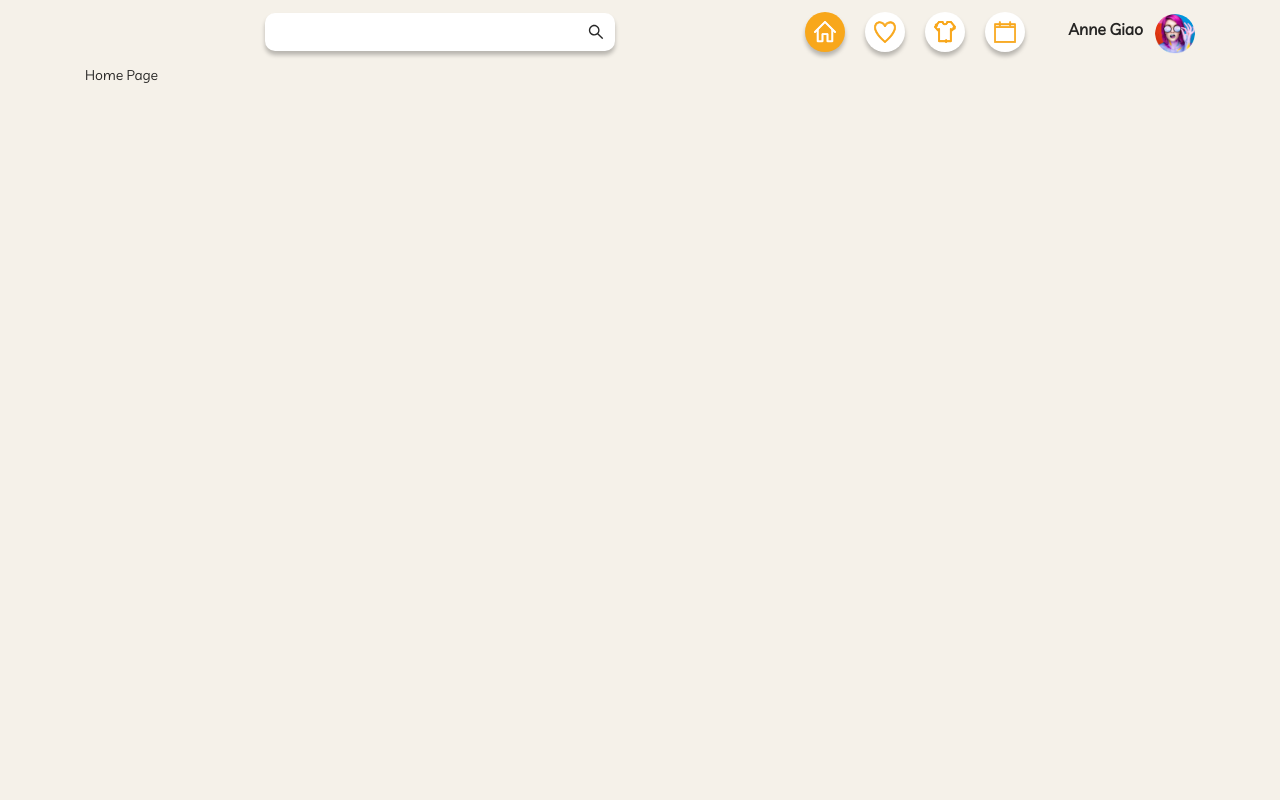
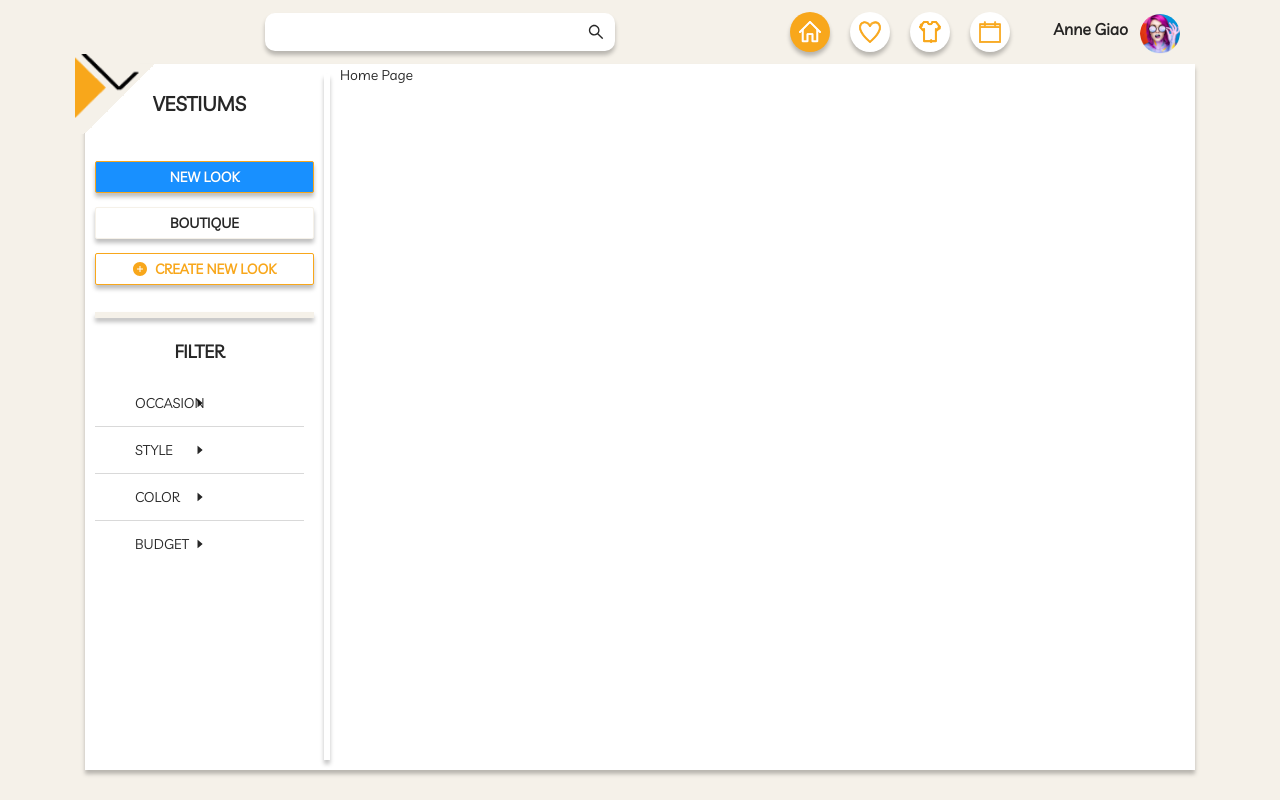
Before and after one commit to The-Phaq/vestium-web-app, a Next.js app: page / in a window 1280 px wide. Built offline with nearby package versions, Linux system fonts and the light colour scheme.

Commit message:
security sider

```diff
--- /dev/null
+++ b/components/Divider/index.js
@@ -0,0 +1,28 @@
+import React from 'react';
+import DividerWrapper from './styles';
+
+const Divider = ({ className, vertical, color }) => (
+  <DividerWrapper vertical={vertical} color={color} className={className}>
+    <div
+      className="divider-line"
+      style={{
+        ...(vertical
+          ? {
+              width: 0,
+              height: '100%',
+            }
+          : {
+              width: '100%',
+              height: 0,
+            }),
+      }}
+    />
+  </DividerWrapper>
+);
+
+Divider.defaultProps = {
+  vertical: false,
+  color: '#F5F1E9',
+};
+
+export default Divider;
--- /dev/null
+++ b/components/Divider/styles.js
@@ -0,0 +1,10 @@
+import styled from 'styled-components';
+
+export default styled.div`
+  padding: 10px;
+
+  .divider-line {
+    border: 3px solid ${({ color }) => color};
+    box-shadow: 0px 4px 4px rgba(0, 0, 0, 0.25);
+  }
+`;
--- a/containers/Header/index.js
+++ b/containers/Header/index.js
@@ -44,7 +44,7 @@ const Header = ({ image, fullName }) => {
         onPressEnter={handleSearch}
       />
       <div className="right-header">
-        {actionButtons.map(({ isPrimary, Icon }) => (
+        {actionButtons.map(({ isPrimary, Icon }, index) => (
           <Button
             {...isPrimary && {
               type: 'primary',
@@ -52,6 +52,7 @@ const Header = ({ image, fullName }) => {
             className="nav-icon-button"
             shape="circle"
             icon={<Icon />}
+            key={`button-${String(index)}`}
           />
         ))}
         <div className="user-section">
--- a/containers/Header/styles.js
+++ b/containers/Header/styles.js
@@ -20,7 +20,6 @@ export default styled(Header)`
 
     input {
       background: transparent;
-      color: white;
     }
 
 
--- /dev/null
+++ b/containers/Sider/index.js
@@ -0,0 +1,139 @@
+import React from 'react';
+import Divider from 'components/Divider';
+import { Button, Collapse, Row, Col } from 'antd';
+import { PlusCircleFilled, CaretRightOutlined } from '@ant-design/icons';
+import SiderWrapper from './styles';
+
+const { Panel } = Collapse;
+
+const buttons = [
+  {
+    text: 'NEW LOOK',
+    isPrimary: true,
+  },
+  {
+    text: 'BOUTIQUE',
+  },
+  {
+    text: 'CREATE NEW LOOK',
+    isHighlight: true,
+    Icon: PlusCircleFilled,
+  },
+]
+
+const filters = [
+  {
+    text: 'OCCASION',
+    items: [
+      {
+        id: '1',
+        text: 'office',
+        isPrimary: true,
+      },
+      {
+        id: '2',
+        text: 'evening',
+      },
+      {
+        id: '3',
+        text: 'every day',
+      },
+      {
+        id: '4',
+        text: 'cocktail',
+      },
+      {
+        id: '5',
+        text: 'sport',
+      },
+      {
+        id: '6',
+        text: 'beach',
+      },
+    ],
+  },
+  {
+    text: 'STYLE',
+  },
+  {
+    text: 'COLOR',
+  },
+  {
+    text: 'BUDGET',
+  },
+]
+
+const Sider = () => {
+  return (
+    <SiderWrapper width={255}>
+      <div className="sider-content">
+        <div className="logo">
+          <img
+            alt="logo"
+            src="/images/logo.png"
+          />
+        </div>
+        <div className="title">
+          VESTIUMS
+        </div>
+        <div className="actions-section">
+          {buttons.map(({ Icon, text, isPrimary, isHighlight }, index) => (
+            <Button
+              key={`button-${String(index)}`}
+              {...isPrimary && {
+                type: 'primary',
+              }}
+              {...Icon && {
+                icon: <Icon />,
+              }}
+              {...isHighlight && {
+                className: 'highlight-btn',
+              }}
+            >
+              {text}
+            </Button>
+          ))}
+        </div>
+        <Divider className="divider" />
+        <div className="filter-section">
+          <div className="filter-title">
+            FILTER
+          </div>
+          <Collapse
+            bordered={false}
+            defaultActiveKey={['1']}
+            expandIconPosition="right"
+            expandIcon={({ isActive }) => <CaretRightOutlined rotate={isActive ? 90 : 0} />}
+            className="filter-content"
+          >
+            {filters.map((filter, index) => (
+              <Panel
+                header={filter.text}
+                key={`button-${String(index)}`}
+                className="filter-panel"
+              >
+                <Row gutter={[8, 8]}>
+                  {filter?.items?.map(item => (
+                    <Col span={12} key={item.id}>
+                      <Button
+                        shape="round"
+                        {...item.isPrimary && {
+                          type: 'primary',
+                        }}
+                      >
+                        {item.text}
+                      </Button>
+                    </Col>
+                  ))}
+                </Row>
+              </Panel>
+            ))}
+          </Collapse>
+        </div>
+      </div>
+      <Divider vertical color="#fff" />
+    </SiderWrapper>
+  )
+}
+
+export default Sider;
--- /dev/null
+++ b/containers/Sider/styles.js
@@ -0,0 +1,107 @@
+import styled from 'styled-components';
+import { Layout } from 'antd';
+
+const { Sider } = Layout;
+
+export default styled(Sider)`
+  background: #fff;
+
+  .ant-layout-sider-children {
+    display: flex;
+    align-items: stretch;
+    width: 100%;
+  }
+
+  .vertical-divider {
+    ${'' /* padding-left: 0; */}
+  }
+
+  .sider-content {
+    height: 100%;
+    position: relative;
+    flex-grow: 2;
+    background: linear-gradient(to top left,transparent 50%,${({ theme }) => theme.palette.lightPrimary} 0) top left/70px 70px no-repeat, #fff;
+
+    .divider {
+      padding-right: 0;
+    }
+
+    .title {
+      height: 80px;
+      display: flex;
+      align-items: center;
+      justify-content: center;
+      font-size: 20px;
+      font-weight: 700;
+    }
+
+    .filter-section {
+      padding: 10px;
+
+      .ant-collapse {
+        .filter-panel {
+          background: #fff;
+
+          .ant-btn {
+            width: 100%;
+            padding: 4px 0;
+            text-align: center;
+            line-height: 14px;
+            height: auto;
+            box-shadow: 0px 4px 4px rgba(0, 0, 0, 0.25);
+          }
+        }
+      }
+
+      .filter-title {
+        font-size: 18px;
+        font-weight: 700;
+        text-align: center;
+        margin-bottom: 14px;
+      }
+    }
+
+    .actions-section {
+      display: flex;
+      flex-direction: column;
+      padding: 10px;
+      padding-right: 0;
+
+      & > .ant-btn {
+        width: 100%;
+        border: 1px solid #F5F1E9;
+        box-shadow: 0px 4px 4px rgba(0, 0, 0, 0.25);
+        margin-top: 7px;
+        margin-bottom: 7px;
+
+        span {
+          font-weight: 800;
+        }
+      }
+
+      .ant-btn-primary {
+        border: 1px solid ${({ theme }) => theme.palette.primary};
+      }
+
+      .highlight-btn {
+        border: 1px solid ${({ theme }) => theme.palette.primary};
+        color: ${({ theme }) => theme.palette.primary};
+
+      }
+    }
+
+    .logo {
+      width: 65px;
+      height: 80px;
+      position: absolute;
+      top: -10px;
+      left: -10px;
+      background: linear-gradient(to top left,transparent 50%,${({ theme }) => theme.palette.lightPrimary} 0) top left/88px 88px no-repeat, transparent;
+
+      img {
+        width: 100%;
+        object-fit: contain;
+      }
+    }
+  }
+`;
--- a/layouts/Security/index.js
+++ b/layouts/Security/index.js
@@ -1,14 +1,21 @@
 import React from 'react';
+import { Layout } from 'antd';
 import Header from 'containers/Header';
+import Sider from 'containers/Sider';
 import SecurityLayoutWrapper from './styles';
 
 const SecurityLayout = ({ children }) => {
   return (
     <SecurityLayoutWrapper>
-      <Header />
-      <div className="container content-wrapper">
-        {children}
-      </div>
+      <Layout className="container">
+        <Header />
+        <Layout className="layout-content">
+          <Sider />
+          <div className="content-wrapper">
+            {children}
+          </div>
+        </Layout>
+      </Layout>
     </SecurityLayoutWrapper>
   )
 }
--- a/layouts/Security/styles.js
+++ b/layouts/Security/styles.js
@@ -1,10 +1,20 @@
 import styled from 'styled-components';
-import { Layout } from 'antd';
 
-export default styled(Layout)`
+export default styled.div`
   background: ${({ theme }) => theme.palette.lightPrimary};
+  min-height: 100vh;
+
+  .ant-layout {
+    background: ${({ theme }) => theme.palette.lightPrimary};
+  }
+
+  .layout-content {
+    background: #fff;
+    box-shadow: 0px 4px 4px rgba(0, 0, 0, 0.25);
+  }
 
   .content-wrapper {
-    min-height: calc(100vh - 64px);
+    min-height: calc(100vh - 94px);
+    width: 100%;
   }
 `;
```
